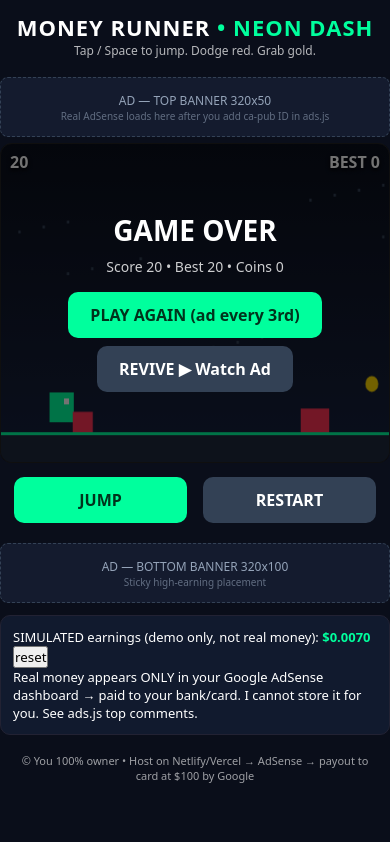
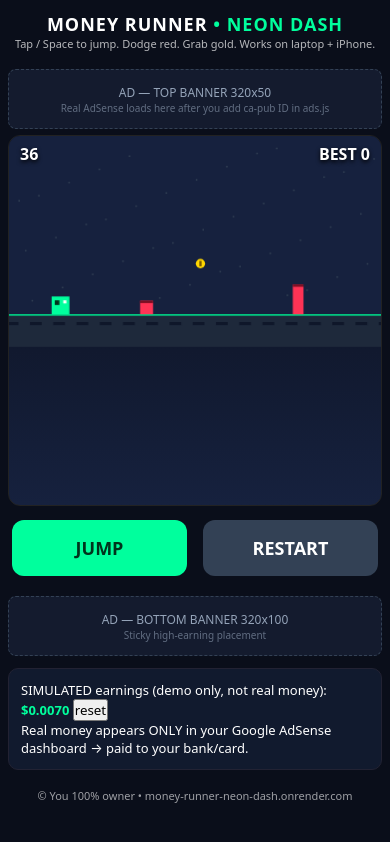
Before and after one commit to shihabalabri-alt/money-runner-neon-dash, a website: page index.html in a window 390 px wide. Both pictures are taken after a click on the button "RESTART". Drawn offline with Linux system fonts and the light colour scheme.

Commit message:
responsive: laptop 960px + iPhone touch, dynamic canvas scaling

```diff
--- a/game.js
+++ b/game.js
@@ -1,95 +1,133 @@
 const canvas = document.getElementById('game');
 const ctx = canvas.getContext('2d');
-function fit(){ canvas.width = 480; canvas.height = 320; }
-fit();
 
-let running=false, score=0, best=+(localStorage.getItem('mr_best')||0);
-let frame=0, speed=4, coins=0;
-let player={x:60,y:250,w:30,h:30,vy:0,jumping:false};
-let obstacles=[], particles=[];
-const GRAV=0.7, GROUND=260;
+// Logical game size - same on iPhone + laptop, scaled to screen
+const W = 960, H = 540;
+const GROUND_H = 80;
+const GROUND_Y = H - GROUND_H;
+let SCALE = 1, DPR = 1;
 
-function reset(){
-  score=0; coins=0; speed=4; obstacles=[]; particles=[];
-  player.y=250; player.vy=0;
-  document.getElementById('score').textContent='0';
-  document.getElementById('best').textContent='BEST '+best;
+function resize() {
+  const rect = canvas.getBoundingClientRect();
+  DPR = Math.min(window.devicePixelRatio || 1, 3);
+  canvas.width = Math.max(1, Math.round(rect.width * DPR));
+  canvas.height = Math.max(1, Math.round(rect.height * DPR));
+  SCALE = canvas.width / W;
 }
-function jump(){
-  if(!running){ start(); return; }
-  if(!player.jumping){ player.vy=-12; player.jumping=true; }
+window.addEventListener('resize', resize);
+window.addEventListener('orientationchange', () => setTimeout(resize, 200));
+setTimeout(resize, 50);
+
+let running = false, score = 0, best = +(localStorage.getItem('mr_best') || 0);
+let frame = 0, speed = 5, coins = 0;
+let player = { x: 110, y: 0, w: 46, h: 46, vy: 0, jumping: false };
+const GRAV = 0.9;
+let obstacles = [];
+let groundY = GROUND_Y - 46;
+
+function playerGround() { return GROUND_Y - player.h; }
+
+function reset() {
+  score = 0; coins = 0; speed = 6; obstacles = []; frame = 0;
+  player.y = playerGround(); player.vy = 0; player.jumping = false;
+  document.getElementById('score').textContent = '0';
+  document.getElementById('best').textContent = 'BEST ' + best;
 }
-function start(){
+function jump() {
+  if (!running) { start(); return; }
+  if (!player.jumping) { player.vy = -16; player.jumping = true; }
+}
+function start() {
+  resize();
   reset();
-  running=true;
+  running = true;
   document.getElementById('overlay').classList.add('hidden');
 }
-function gameOver(){
-  running=false;
-  if(score>best){ best=Math.floor(score); localStorage.setItem('mr_best',best); }
-  const o=document.getElementById('overlay');
+function gameOver() {
+  running = false;
+  if (score > best) { best = Math.floor(score); localStorage.setItem('mr_best', best); }
+  const o = document.getElementById('overlay');
   o.classList.remove('hidden');
-  o.innerHTML=`<h2>GAME OVER</h2><p>Score ${Math.floor(score)} • Best ${best} • Coins ${coins}</p>
+  o.innerHTML = `<h2>GAME OVER</h2><p>Score ${Math.floor(score)} • Best ${best} • Coins ${coins}</p>
   <button class="btn" onclick="start()">PLAY AGAIN (ad every 3rd)</button>
   <button class="btn secondary" onclick="revive()">REVIVE ▶ Watch Ad</button>`;
-  maybeShowInterstitial(()=>{});
+  try { maybeShowInterstitial(() => {}); } catch(e){}
 }
-function revive(){
-  // Rewarded ad simulation
-  trackAdImpression('rewarded');
-  alert('Rewarded Ad (demo 3s)... Revived!');
-  obstacles=[];
-  running=true;
+function revive() {
+  try { trackAdImpression('rewarded'); } catch(e){}
+  obstacles = [];
+  running = true;
   document.getElementById('overlay').classList.add('hidden');
 }
-function spawn(){
-  const h = 20+Math.random()*30;
-  obstacles.push({x:480,w:20+Math.random()*20,h,y:GROUND+30-h});
-  if(Math.random()<0.5) obstacles.push({x:560,w:16,h:16,y:200+Math.random()*40,coin:true});
+function spawn() {
+  const h = 34 + Math.random() * 56;
+  const w = 26 + Math.random() * 30;
+  obstacles.push({ x: W + 10, w, h, y: GROUND_Y - h });
+  if (Math.random() < 0.6) obstacles.push({ x: W + 140 + Math.random()*120, w: 24, h: 24, y: GROUND_Y - 120 - Math.random()*180, coin: true });
 }
-function update(){
+function update() {
   frame++;
-  if(running){
-    score+=0.15; speed=4+score/400;
-    if(frame%70===0) spawn();
-    // physics
-    player.vy+=GRAV; player.y+=player.vy;
-    if(player.y>=250){ player.y=250; player.vy=0; player.jumping=false; }
-    // obstacles
-    for(let i=obstacles.length-1;i>=0;i--){
-      let o=obstacles[i]; o.x-=speed;
-      if(o.x+o.w<0) obstacles.splice(i,1);
-      // collision
-      if(!o.coin && player.x<o.x+o.w && player.x+player.w>o.x && player.y<o.y+o.h && player.y+player.h>o.y){
+  if (running) {
+    // faster on big screen feels same: speed scaled to W
+    score += 0.22; speed = 6 + score / 350;
+    if (frame % 65 === 0) spawn();
+    player.vy += GRAV; player.y += player.vy;
+    const gy = playerGround();
+    if (player.y >= gy) { player.y = gy; player.vy = 0; player.jumping = false; }
+    for (let i = obstacles.length - 1; i >= 0; i--) {
+      let o = obstacles[i]; o.x -= speed;
+      if (o.x + o.w < -20) { obstacles.splice(i, 1); continue; }
+      if (!o.coin && player.x < o.x + o.w - 6 && player.x + player.w - 6 > o.x && player.y + 4 < o.y + o.h && player.y + player.h > o.y) {
         gameOver(); break;
       }
-      if(o.coin && player.x<o.x+o.w && player.x+player.w>o.x && player.y<o.y+o.h && player.y+player.h>o.y){
-        coins++; obstacles.splice(i,1);
+      if (o.coin && player.x < o.x + o.w && player.x + player.w > o.x && player.y < o.y + o.h && player.y + player.h > o.y) {
+        coins++; obstacles.splice(i, 1);
       }
     }
-    document.getElementById('score').textContent=Math.floor(score);
+    document.getElementById('score').textContent = Math.floor(score);
   }
 }
-function draw(){
-  ctx.clearRect(0,0,480,320);
+function draw() {
+  // scale logical -> device pixels
+  ctx.setTransform(SCALE, 0, 0, SCALE, 0, 0);
+  ctx.clearRect(0, 0, W, H);
+  // sky grid
+  ctx.fillStyle = '#0a0e1a'; ctx.fillRect(0, 0, W, H);
+  ctx.fillStyle = '#16213e'; ctx.fillRect(0, 0, W, GROUND_Y);
+  // stars / dots parallax
+  ctx.fillStyle = '#334155';
+  for (let i = 0; i < 40; i++) {
+    let x = (i * 173 - frame * speed * 1.2) % W; if (x < 0) x += W;
+    let y = 30 + (i * 61) % (GROUND_Y - 60);
+    ctx.fillRect(x, y, 4, 4);
+  }
   // ground
-  ctx.fillStyle='#00ff9d'; ctx.fillRect(0,GROUND+30,480,3);
-  ctx.fillStyle='#1e293b'; ctx.fillRect(0,GROUND+33,480,60);
+  ctx.fillStyle = '#00ff9d'; ctx.fillRect(0, GROUND_Y, W, 4);
+  ctx.fillStyle = '#1e293b'; ctx.fillRect(0, GROUND_Y + 4, W, GROUND_H);
+  ctx.fillStyle = '#0f172a';
+  for (let x = -((frame*speed)%60); x < W; x += 60) ctx.fillRect(x, GROUND_Y+20, 30, 8);
   // player
-  ctx.fillStyle='#00ff9d';
-  ctx.fillRect(player.x,player.y,player.w,player.h);
-  ctx.fillStyle='#fff'; ctx.fillRect(player.x+18,player.y+6,6,6);
+  ctx.fillStyle = '#00ff9d';
+  const squash = player.jumping ? 0 : 1 + Math.sin(frame*0.3)*0.03;
+  ctx.fillRect(player.x, player.y, player.w, player.h * squash);
+  ctx.fillStyle = '#00331c'; ctx.fillRect(player.x+8, player.y+10, 12, 12);
+  ctx.fillStyle = '#fff'; ctx.fillRect(player.x+30, player.y+10, 8, 8);
   // obstacles
-  obstacles.forEach(o=>{
-    if(o.coin){ ctx.fillStyle='#ffd700'; ctx.beginPath(); ctx.arc(o.x+8,o.y+8,8,0,7); ctx.fill(); }
-    else { ctx.fillStyle='#ff3355'; ctx.fillRect(o.x,o.y,o.w,o.h); }
+  obstacles.forEach(o => {
+    if (o.coin) {
+      ctx.fillStyle = '#ffd700'; ctx.beginPath(); ctx.arc(o.x+12, o.y+12, 12, 0, 7); ctx.fill();
+      ctx.fillStyle = '#7a5a00'; ctx.fillRect(o.x+9, o.y+5, 6, 14);
+    } else {
+      ctx.fillStyle = '#ff3355'; ctx.fillRect(o.x, o.y, o.w, o.h);
+      ctx.fillStyle = '#7a0f22'; ctx.fillRect(o.x, o.y, o.w, 6);
+    }
   });
-  // parallax dots
-  ctx.fillStyle='#334155';
-  for(let i=0;i<20;i++){ let x=(i*90 - frame*speed)%480; ctx.fillRect(x<0?x+480:x, 40+(i*37)%180, 3,3); }
-  requestAnimationFrame(()=>{ update(); draw(); });
+  requestAnimationFrame(() => { update(); draw(); });
 }
-document.addEventListener('keydown',e=>{ if(e.code==='Space'||e.code==='ArrowUp'){ e.preventDefault(); jump(); }});
-canvas.addEventListener('pointerdown',jump);
+document.addEventListener('keydown', e => { if (e.code === 'Space' || e.code === 'ArrowUp') { e.preventDefault(); jump(); }});
+canvas.addEventListener('pointerdown', e => { e.preventDefault(); jump(); });
+document.addEventListener('touchmove', e => { if (e.target === canvas) e.preventDefault(); }, { passive: false });
+document.getElementById('best').textContent = 'BEST ' + best;
+reset();
 draw();
-updateEarningsUI();
+try { updateEarningsUI(); } catch(e){}
--- a/index.html
+++ b/index.html
@@ -1,32 +1,27 @@
 <!DOCTYPE html>
 <html lang="en">
 <head>
-<meta charset="UTF-8"><meta name="viewport" content="width=device-width,initial-scale=1,maximum-scale=1,user-scalable=no">
+<meta charset="UTF-8"><meta name="viewport" content="width=device-width,initial-scale=1,maximum-scale=1,user-scalable=no,viewport-fit=cover">
 <title>Money Runner - Neon Dash</title>
 <link rel="stylesheet" href="style.css">
 </head>
 <body>
-<header><h1>MONEY RUNNER <span>• NEON DASH</span></h1><p>Tap / Space to jump. Dodge red. Grab gold.</p></header>
-
+<main>
+<header><h1>MONEY RUNNER <span>• NEON DASH</span></h1><p>Tap / Space to jump. Dodge red. Grab gold. Works on laptop + iPhone.</p></header>
 <div class="ad-slot" id="ad-top">AD — TOP BANNER 320x50<small>Real AdSense loads here after you add ca-pub ID in ads.js</small>
 <ins class="adsbygoogle" style="display:block" data-ad-client="ca-pub-XXXX" data-ad-slot="1234567890" data-ad-format="auto"></ins>
 </div>
-
 <div id="wrap">
 <canvas id="game"></canvas>
 <div id="hud"><div id="score">0</div><div id="best">BEST 0</div></div>
 <div id="overlay"><h2>NEON DASH</h2><p>3rd death = interstitial ad.<br>Revive = rewarded ad.</p><button class="btn" onclick="start()">▶ PLAY</button></div>
 </div>
-
 <div id="controls"><button class="btn" style="flex:1" onclick="jump()">JUMP</button><button class="btn secondary" style="flex:1" onclick="start()">RESTART</button></div>
-
 <div class="ad-slot" id="ad-bottom">AD — BOTTOM BANNER 320x100<small>Sticky high-earning placement</small></div>
-
-<div id="earn">SIMULATED earnings (demo only, not real money): <b class="sim-balance">$0.0000</b> <button onclick="Earnings.reset()">reset</button><br>Real money appears ONLY in your Google AdSense dashboard → paid to your bank/card. I cannot store it for you. See ads.js top comments.</div>
-
+<div id="earn">SIMULATED earnings (demo only, not real money): <b class="sim-balance">$0.0000</b> <button onclick="Earnings.reset()">reset</button><br>Real money appears ONLY in your Google AdSense dashboard → paid to your bank/card.</div>
+</main>
 <div class="modal" id="interstitial"><div class="modal-box"><b>AD — INTERSTITIAL</b><div class="fake-ad"><h3>Your Ad Here</h3><p>Google full-screen ad after AdSense approval</p><small>Demo counts as $ earning</small></div><button class="btn" id="inter-close">Close in 5s</button></div></div>
-
-<footer>© You 100% owner • Host on Netlify/Vercel → AdSense → payout to card at $100 by Google</footer>
+<footer>© You 100% owner • money-runner-neon-dash.onrender.com</footer>
 <script src="ads.js"></script>
 <script src="game.js"></script>
 </body>
--- a/style.css
+++ b/style.css
@@ -1,26 +1,39 @@
-*{box-sizing:border-box;margin:0;padding:0;font-family:system-ui,Arial}
-body{background:#0a0e1a;color:#fff;display:flex;flex-direction:column;align-items:center;min-height:100vh}
-header{width:100%;max-width:480px;padding:12px;text-align:center}
-header h1{font-size:22px;letter-spacing:1px}
+*{box-sizing:border-box;margin:0;padding:0;font-family:system-ui,-apple-system,Arial}
+html,body{height:100%}
+body{background:#0a0e1a;color:#fff;display:flex;flex-direction:column;align-items:center;min-height:100dvh;overflow-x:hidden;-webkit-tap-highlight-color:transparent}
+main{width:100%;max-width:960px;padding:0 12px;display:flex;flex-direction:column;align-items:center}
+header{width:100%;padding:12px 4px;text-align:center}
+header h1{font-size:clamp(18px,4vw,30px);letter-spacing:1px}
 header h1 span{color:#00ff9d}
-header p{font-size:12px;opacity:.7}
-.ad-slot{width:100%;max-width:480px;background:#141b2e;border:1px dashed #334155;color:#94a3b8;font-size:12px;text-align:center;padding:10px;margin:6px 0;border-radius:8px;min-height:60px;display:flex;align-items:center;justify-content:center;flex-direction:column}
+header p{font-size:clamp(11px,2.5vw,14px);opacity:.7}
+.ad-slot{width:100%;background:#141b2e;border:1px dashed #334155;color:#94a3b8;font-size:12px;text-align:center;padding:10px;margin:6px 0;border-radius:8px;min-height:60px;display:flex;align-items:center;justify-content:center;flex-direction:column}
 .ad-slot small{opacity:.6}
-#wrap{position:relative;width:100%;max-width:480px}
-canvas{width:100%;height:320px;background:linear-gradient(#0a0e1a,#16213e);border-radius:12px;display:block;touch-action:none;border:1px solid #222}
-#hud{position:absolute;top:8px;left:10px;right:10px;display:flex;justify-content:space-between;font-weight:700;text-shadow:0 2px 4px #000}
-#overlay{position:absolute;inset:0;display:flex;align-items:center;justify-content:center;flex-direction:column;background:rgba(0,0,0,.55);border-radius:12px;text-align:center;padding:20px}
+#wrap{position:relative;width:100%}
+canvas{width:100%;height:52vh;min-height:280px;max-height:560px;background:linear-gradient(#0a0e1a,#16213e);border-radius:12px;display:block;touch-action:none;border:1px solid #222;user-select:none;-webkit-user-select:none}
+@media(min-width:768px){
+  canvas{height:480px}
+  header{padding:18px 4px}
+}
+@media(max-width:767px){
+  main{padding:0 8px}
+  canvas{height:44vh;min-height:260px}
+}
+#hud{position:absolute;top:8px;left:12px;right:12px;display:flex;justify-content:space-between;font-weight:800;font-size:clamp(16px,4vw,24px);text-shadow:0 2px 4px #000;pointer-events:none}
+#overlay{position:absolute;inset:0;display:flex;align-items:center;justify-content:center;flex-direction:column;background:rgba(0,0,0,.6);border-radius:12px;text-align:center;padding:20px}
 #overlay.hidden{display:none}
-#overlay h2{font-size:28px;margin-bottom:8px}
-#overlay p{opacity:.8;margin-bottom:12px;font-size:14px}
-.btn{background:#00ff9d;border:0;color:#00331c;font-weight:800;padding:12px 22px;border-radius:10px;font-size:16px;cursor:pointer;margin:4px}
+#overlay h2{font-size:clamp(24px,6vw,40px);margin-bottom:8px}
+#overlay p{opacity:.85;margin-bottom:12px;font-size:clamp(13px,3.5vw,16px)}
+.btn{background:#00ff9d;border:0;color:#00331c;font-weight:800;padding:14px 22px;border-radius:12px;font-size:17px;cursor:pointer;margin:4px;min-height:48px;touch-action:manipulation}
 .btn.secondary{background:#334155;color:#fff}
 .btn:disabled{opacity:.5}
-#controls{max-width:480px;width:100%;padding:10px;display:flex;gap:8px}
-#earn{max-width:480px;width:100%;background:#111a2e;border:1px solid #223;margin:6px;padding:12px;border-radius:10px;font-size:13px}
+.btn:active{transform:scale(.97)}
+#controls{width:100%;padding:10px 0;display:flex;gap:8px}
+#controls .btn{flex:1;font-size:18px;min-height:56px}
+@media(min-width:768px){#controls .btn{min-height:48px}}
+#earn{width:100%;background:#111a2e;border:1px solid #223;margin:6px 0;padding:12px;border-radius:10px;font-size:13px}
 #earn b{color:#00ff9d}
 .modal{position:fixed;inset:0;background:rgba(0,0,0,.8);display:none;align-items:center;justify-content:center;z-index:50;padding:20px}
 .modal.show{display:flex}
 .modal-box{background:#fff;color:#111;border-radius:12px;max-width:360px;width:100%;padding:20px;text-align:center}
 .modal-box .fake-ad{background:#e2e8f0;border-radius:8px;height:200px;display:flex;align-items:center;justify-content:center;flex-direction:column;margin:10px 0;color:#475569}
-footer{font-size:11px;opacity:.6;padding:12px;text-align:center;max-width:480px}
+footer{font-size:11px;opacity:.6;padding:12px;text-align:center}
```
